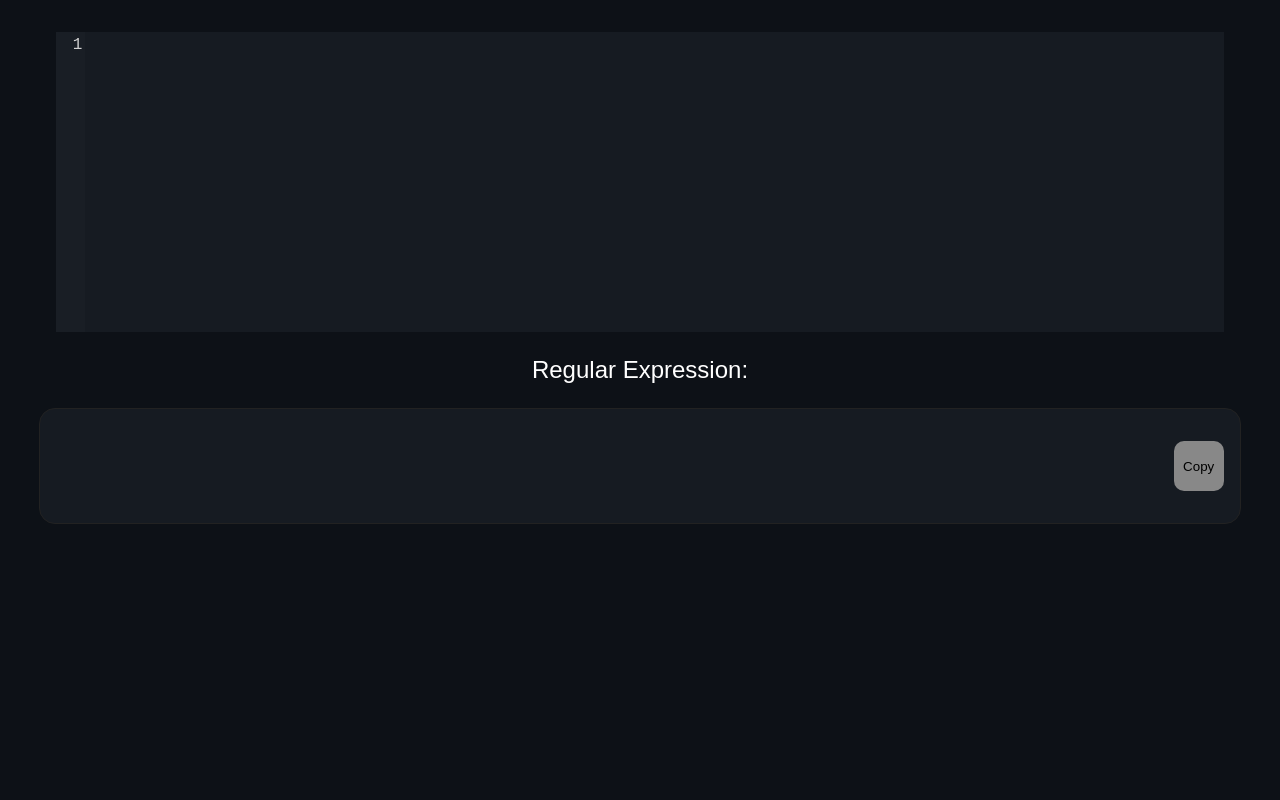
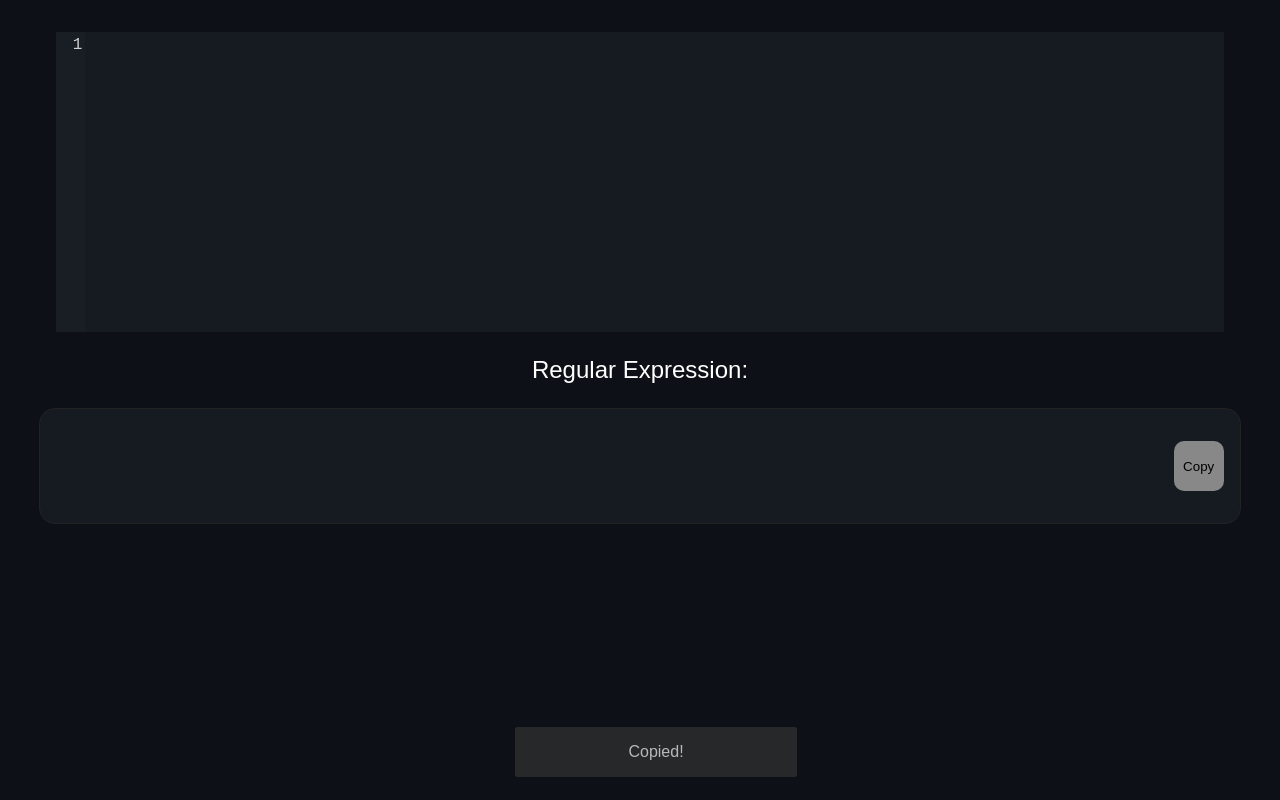
Before and after one commit to keijeizei/regular-impressions, a plain HTML site: page index.html in a window 1280 px wide. Both pictures are taken after a click on the button "Copy". Drawn offline with nearby package versions, Linux system fonts and the light colour scheme.

Commit message:
Add snackbar

```diff
--- a/index.html
+++ b/index.html
@@ -26,6 +26,7 @@
       <button class="copybutton" onclick="copyToClipboard()">Copy</button>
     </div>
   </div>
+  <div id="snackbar">Copied!</div>
 </body>
 <script src="codemirrorinvoker.js"></script>
 <script src="constants.js"></script>
--- a/script.js
+++ b/script.js
@@ -35,26 +35,33 @@ editor.on('change', editor => {
 })
 
 const copyToClipboard = () => {
-  var elm = document.getElementById("output");
+  var elm = document.getElementById("output")
 
   // for Internet Explorer
   if(document.body.createTextRange) {
-    var range = document.body.createTextRange();
-    range.moveToElementText(elm);
-    range.select();
+    var range = document.body.createTextRange()
+    range.moveToElementText(elm)
+    range.select()
   }
 
   // other browsers
   else if(window.getSelection) {
-    var selection = window.getSelection();
-    var range = document.createRange();
-    range.selectNodeContents(elm);
-    selection.removeAllRanges();
-    selection.addRange(range);
+    var selection = window.getSelection()
+    var range = document.createRange()
+    range.selectNodeContents(elm)
+    selection.removeAllRanges()
+    selection.addRange(range)
   }
 
-  document.execCommand("Copy");
-  selection.removeAllRanges();
+  document.execCommand("Copy")
+  selection.removeAllRanges()
+
+  // show snackbar for 3 seconds when copy button is clicked
+  var x = document.getElementById("snackbar")
+  x.className = "show"
+  setTimeout(() => {
+    x.className = x.className.replace("show", "")
+  }, 3000);
 }
 
 /**
--- a/style.css
+++ b/style.css
@@ -75,6 +75,53 @@ body {
   background-color: #aaa;
 }
 
+/* Snackbar for copy button tip */
+#snackbar {
+  visibility: hidden;
+  position: fixed;
+  left: 50%;
+  bottom: 2em;
+  min-width: 250px;
+  margin-left: -125px;
+  padding: 16px;
+  text-align: center;
+  border-radius: 2px;
+  z-index: 1;
+
+  background-color: #333;
+  color: #fff;
+  font-family: sans-serif;
+}
+
+/* Show the snackbar */
+#snackbar.show {
+  visibility: visible;
+  /* Add animation: Take 0.3 seconds to fade in and out the snackbar.
+  However, delay the fade out process for 2.7 seconds */
+  -webkit-animation: fadein 0.3s, fadeout 0.5s 2.7s;
+  animation: fadein 0.3s, fadeout 0.5s 2.7s;
+}
+
+/* Animations to fade the snackbar in and out */
+@-webkit-keyframes fadein {
+  from {bottom: 0; opacity: 0;}
+  to {bottom: 2em; opacity: 1;}
+}
+
+@keyframes fadein {
+  from {bottom: 0; opacity: 0;}
+  to {bottom: 2em; opacity: 1;}
+}
+
+@-webkit-keyframes fadeout {
+  from {bottom: 2em; opacity: 1;}
+  to {bottom: 0; opacity: 0;}
+}
+
+@keyframes fadeout {
+  from {bottom: 2em; opacity: 1;}
+  to {bottom: 0; opacity: 0;}
+}
 
 /* ::placeholder {
   color: #ccc;
```
